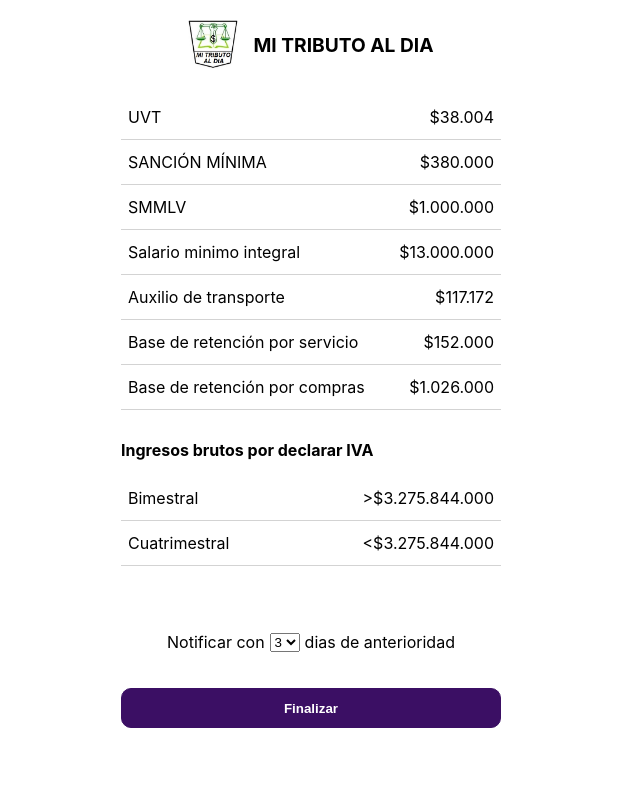
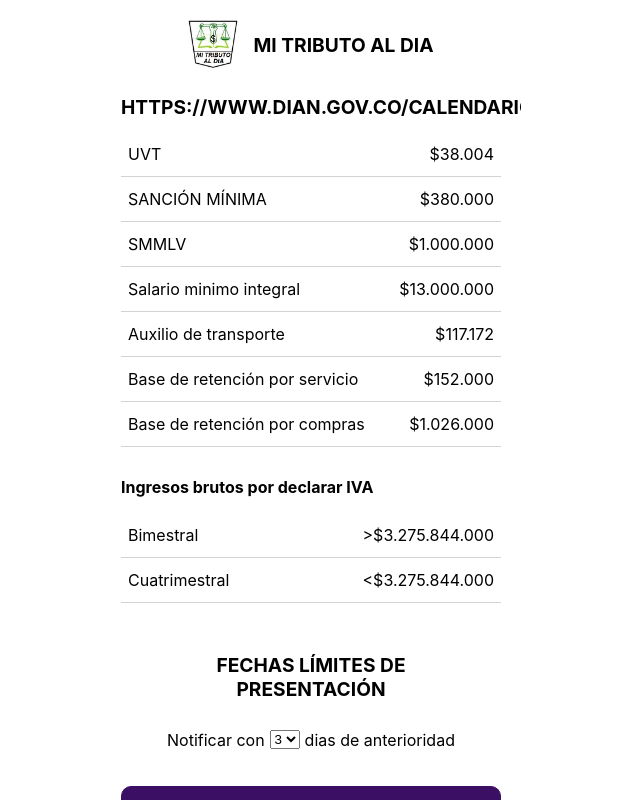
Before and after one commit to camilo9497/TributoAlDia, a Next.js app: page /tributoaldia in a window 1280 px wide. Shown: the whole page, without its empty margins (329-969 px from the left). Built offline with nearby package versions, Linux system fonts and the light colour scheme.

Commit message:
Merge branches 'main' and 'main' of https://github.com/camilo9497/TributoAlDia

```diff
--- a/src/components/TemplateTributoAlDia/index.js
+++ b/src/components/TemplateTributoAlDia/index.js
@@ -91,6 +91,8 @@ const TemplateTributoAlDia = () => {
                 <h1 className={styles.title}>Mi tributo al dia</h1>
             </div>
             <div>
+            <h1 className={styles.title}>https://www.dian.gov.co/Calendarios/Calendario_Tributario_2022.pdf</h1>
+
                 <ItemTable text="UVT" value="$38.004" />
                 <ItemTable text="SANCIÓN MÍNIMA" value="$380.000" />
                 <ItemTable text="SMMLV" value="$1.000.000" />
@@ -102,6 +104,8 @@ const TemplateTributoAlDia = () => {
                 <ItemTable text="Bimestral" value=">$3.275.844.000" />
                 <ItemTable text="Cuatrimestral" value="<$3.275.844.000" />
                 <div className={styles.containerDates}>
+
+                    <h1 className={styles.title}>FECHAS LÍMITES DE PRESENTACIÓN </h1>
                     {dates?.tipoPersona && <p>Fecha de declaracion renta <strong>{dates?.tipoPersona}</strong> </p>}
                     {dates?.granContribuyente && <p>Fecha declaracion persona gran contribuyente <strong>{dates?.granContribuyente}</strong></p>}
                     {dates?.responsableIva && <p>Fecha declaracion persona de {responsableIvaS} <strong>{dates?.responsableIva} </strong></p>}
```
